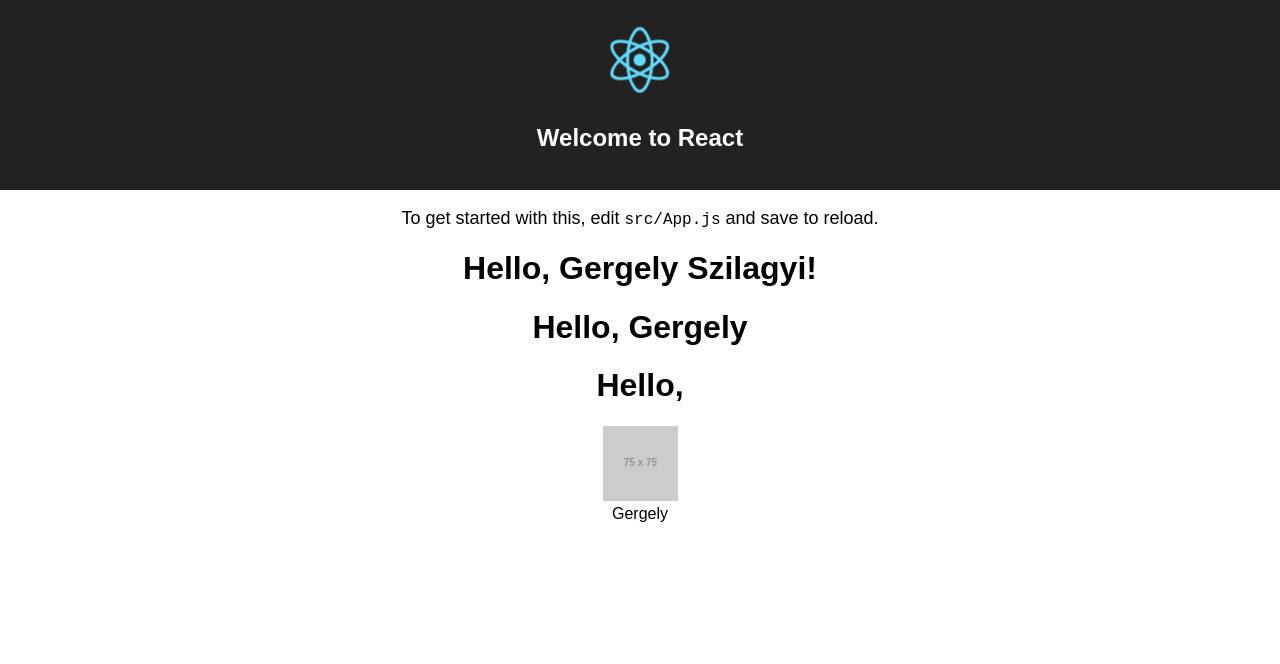
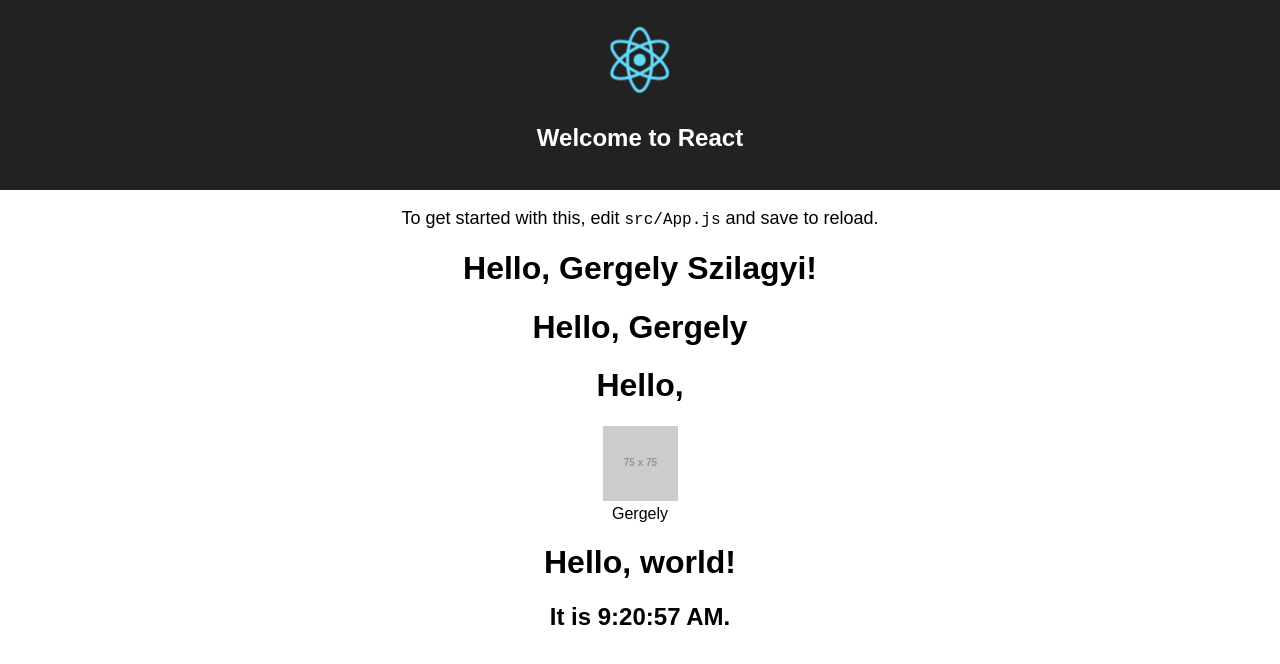
Before and after one commit to esziger/React_tutorial, a React (Create React App) app: page / in a window 1280 px wide. Shown: the top 664 px of the page. Built offline with nearby package versions, Linux system fonts and the light colour scheme.

Commit message:
Finished chater State and lifecycle
https://facebook.github.io/react/docs/state-and-lifecycle.html

Added clock implementation.

```diff
--- a/src/App.js
+++ b/src/App.js
@@ -10,6 +10,45 @@
   render() {
     return <h1>Hello, {this.props.name}</h1>;
   }
+}
+
+
+class Clock extends React.Component{
+
+  constructor(props){
+    super(props);
+    this.state = {date: new Date()};
+  }
+
+  //this is a lifecycle hook, runs after the component output has been rendered
+  componentDidMount() {
+    //setup a timer in the browser to call tick() once a second
+    this.timerId = setInterval(
+      () => this.tick(), 1000
+    );
+  }
+
+  componentWillUnmount() {
+    clearInterval(this.timerID);
+  }
+
+  tick() {
+    //React merges the object I provide to the current state
+    this.setState({
+      date: new Date()
+    });
+  }
+
+  render(){
+    return(
+      <div>
+        <h1>Hello, world!</h1>
+        <h2>It is {this.state.date.toLocaleTimeString()}.</h2>
+      </div>
+    );
+
+  }
+
 }
 
 class App extends Component {
@@ -82,6 +121,7 @@
         <Welcome name="Gergely"/>
         <WelcomeClass/>
         <Comment author={author}/>
+        <Clock/>
       </div>
     );
   }
```
